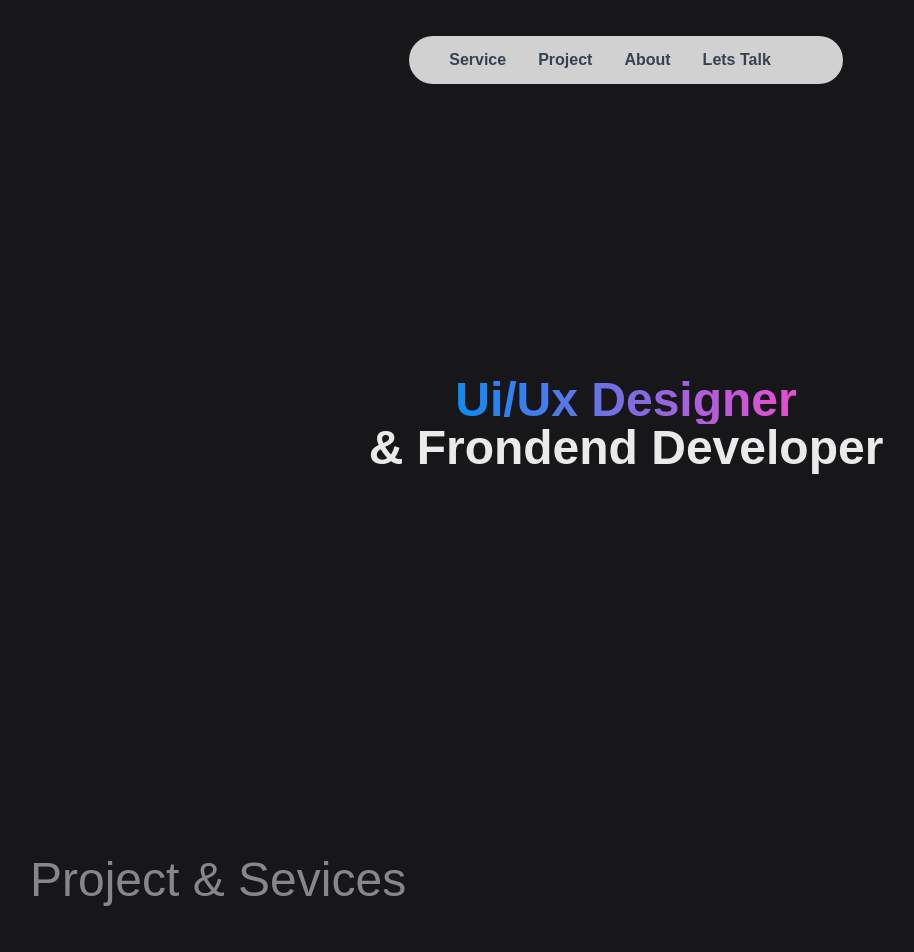
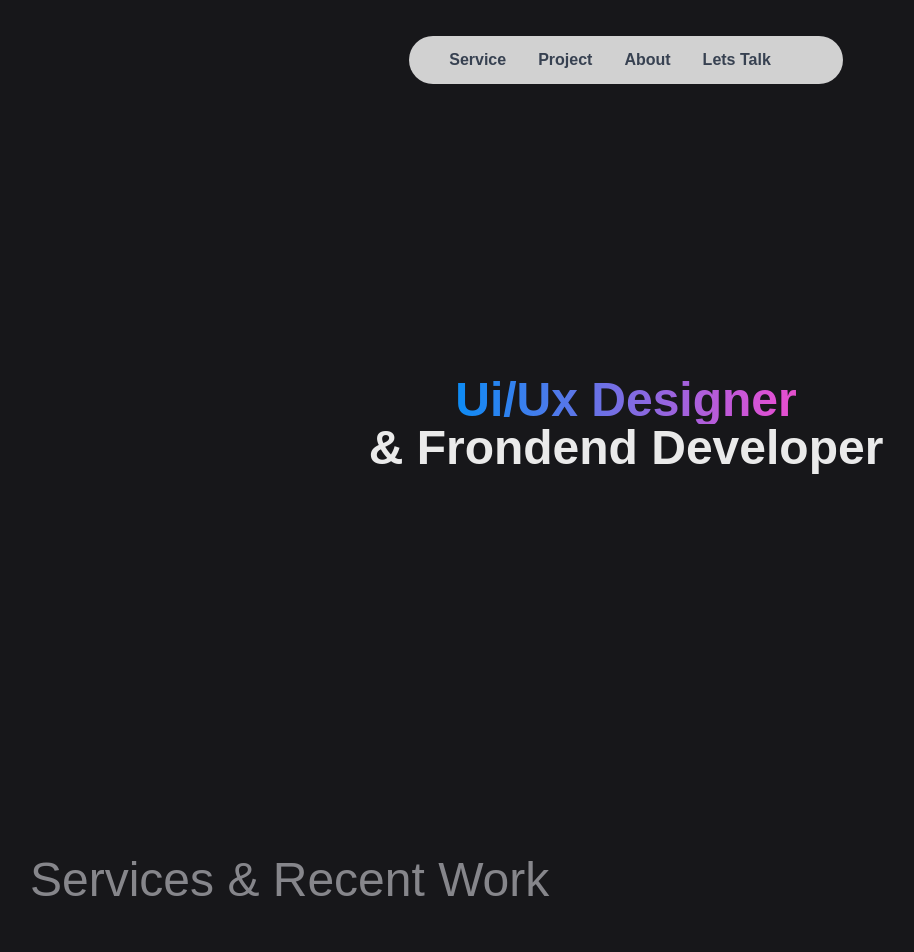
Before and after one commit to Pathum-Hettiarachchi/test_next_js_and_tailwind_css, a Next.js app: page / in a window 1280 px wide. Shown: the top 952 px of the page, without its empty margins (14-928 px from the left). Built offline with nearby package versions, Linux system fonts and the light colour scheme.

Commit message:
add contact us

```diff
--- a/app/page.tsx
+++ b/app/page.tsx
@@ -38,7 +38,7 @@ export default function page() {
 
 
   <div className="section-title bg-background">
-    <h1 className='text-[48px] text-fontcolorsecond p-[20px]'>Project & Sevices</h1>
+    <h1 className='text-[48px] text-fontcolorsecond p-[20px]'>Services & Recent Work</h1>
   </div>
   <section className="w-full h-auto bg-background flex flex-wrap items-center justify-center gap-4 p-4">
   <div className="card1 w-full md:w-[48%] h-[600px] bg-cardbg rounded-2xl shadow-md flex flex-col items-start justify-start p-10">
@@ -66,6 +66,11 @@ export default function page() {
     <SignificantOthers />
     </section>
 
+    <section className='contact'>
+      <h1 className='text-[48px]'>See if Pathum good fit for you</h1>
+      <p>Get into a discovery call and find out how we can improve your business for good.</p>
+    </section>
+
     <section className='flex justify-center items-center w-full h-auto'>
     <Footer />
     </section>
```
